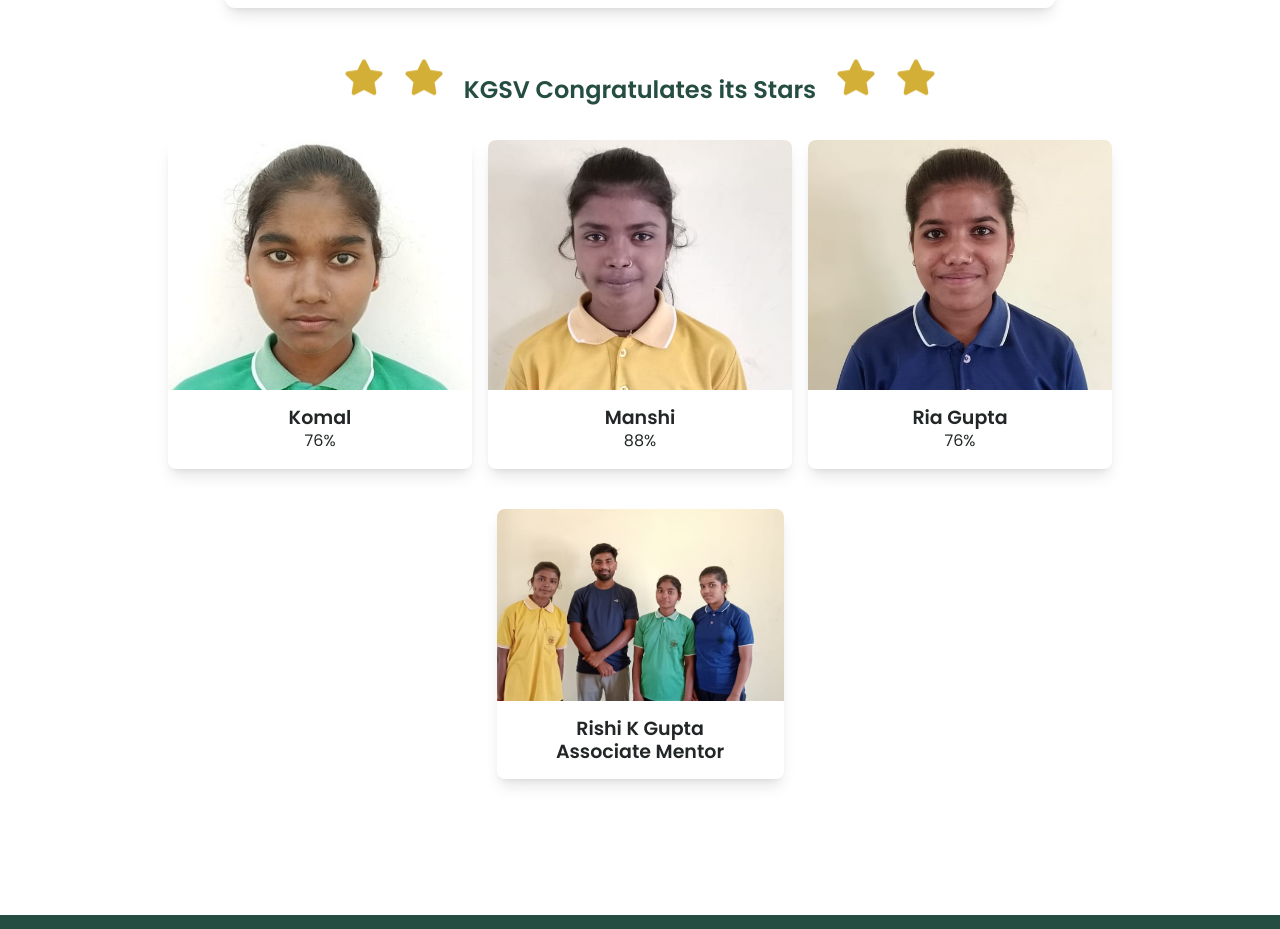
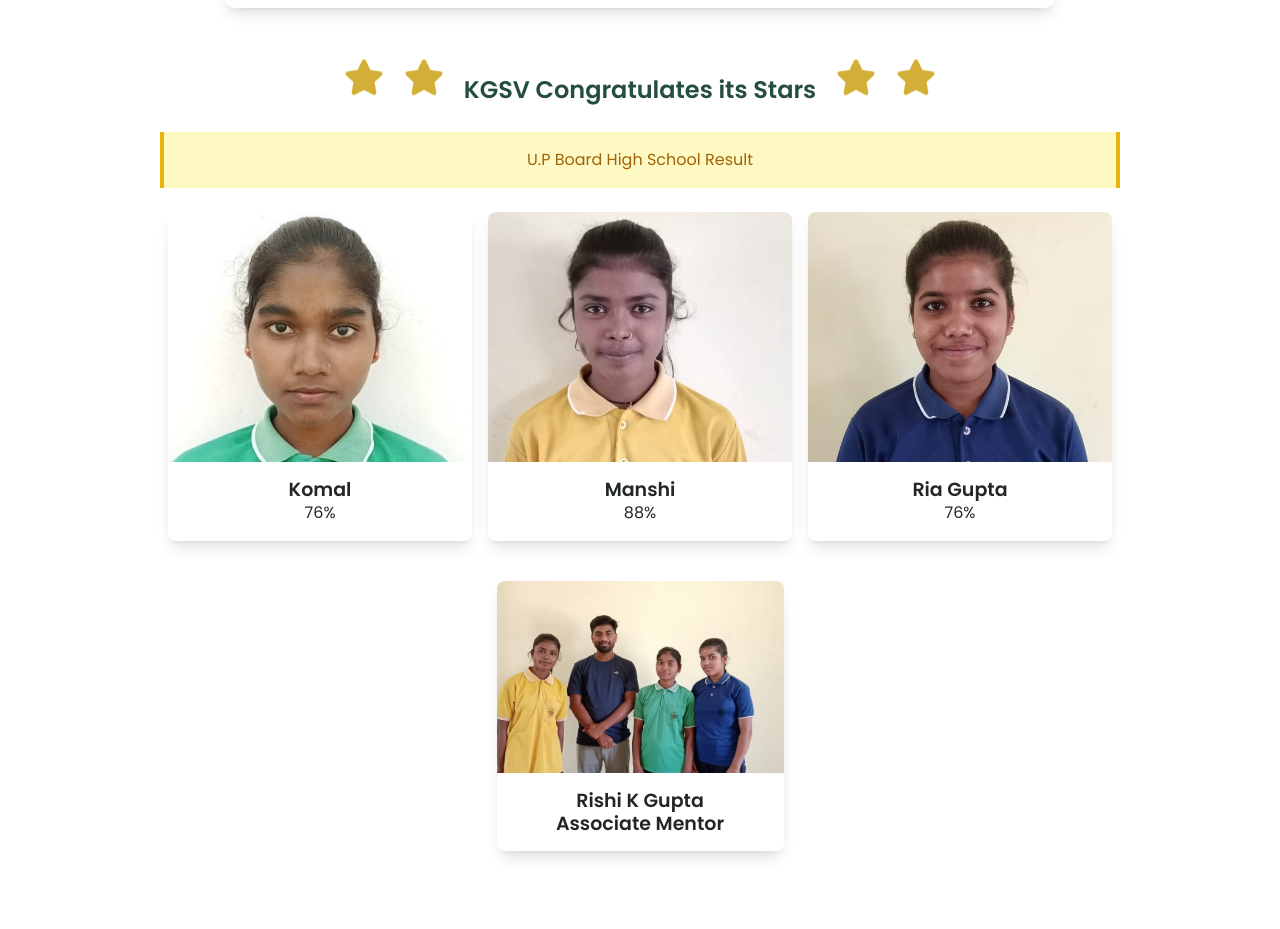
Before and after one commit to iGauravSingh/kgsvngo, a React (Vite) app: page / in a window 1280 px wide. Shown: the part 7400-8329 px from the top of the page. Built offline with nearby package versions, Linux system fonts and the light colour scheme; a web font is replaced by a local one.

Commit message:
updated achivers section

```diff
--- a/src/components/Achivers.tsx
+++ b/src/components/Achivers.tsx
@@ -13,11 +13,11 @@ const topScorers = [
     img: '/toppers/mentor.jpg',
   };
 
-  // const Notification = () => (
-  //   <div className="bg-yellow-100 border-l-4 border-yellow-500 text-yellow-700 p-4 mb-4" role="alert">
-  //     <p>Komal, Manshi & Ria have now enrolled at Gandhi Vidhyalaya, Sidhauli for pursuing the Intermediate course.</p>
-  //   </div>
-  // );
+  const Notification = () => (
+    <div className="bg-yellow-100 border-l-4 border-r-4 border-yellow-500 text-yellow-700 p-4 mb-4 text-center" role="alert">
+      <p>U.P Board High School Result</p>
+    </div>
+  );
 
   // const Notification2 = () => (
   //   <div className="bg-yellow-100 border-l-4 border-yellow-500 text-yellow-700 p-4 mb-4" role="alert">
@@ -81,8 +81,9 @@ const topScorers = [
       </div>
 
 
+        <Notification />
+        <div className="flex flex-wrap lg:flex-nowrap justify-center">
 
-        <div className="flex flex-wrap lg:flex-nowrap justify-center">
           {topScorers.map((scorer, index) => (
             <TopScorerCard key={index} name={scorer.name} percentage={scorer.percentage} img={scorer.img} />
           ))}
```
